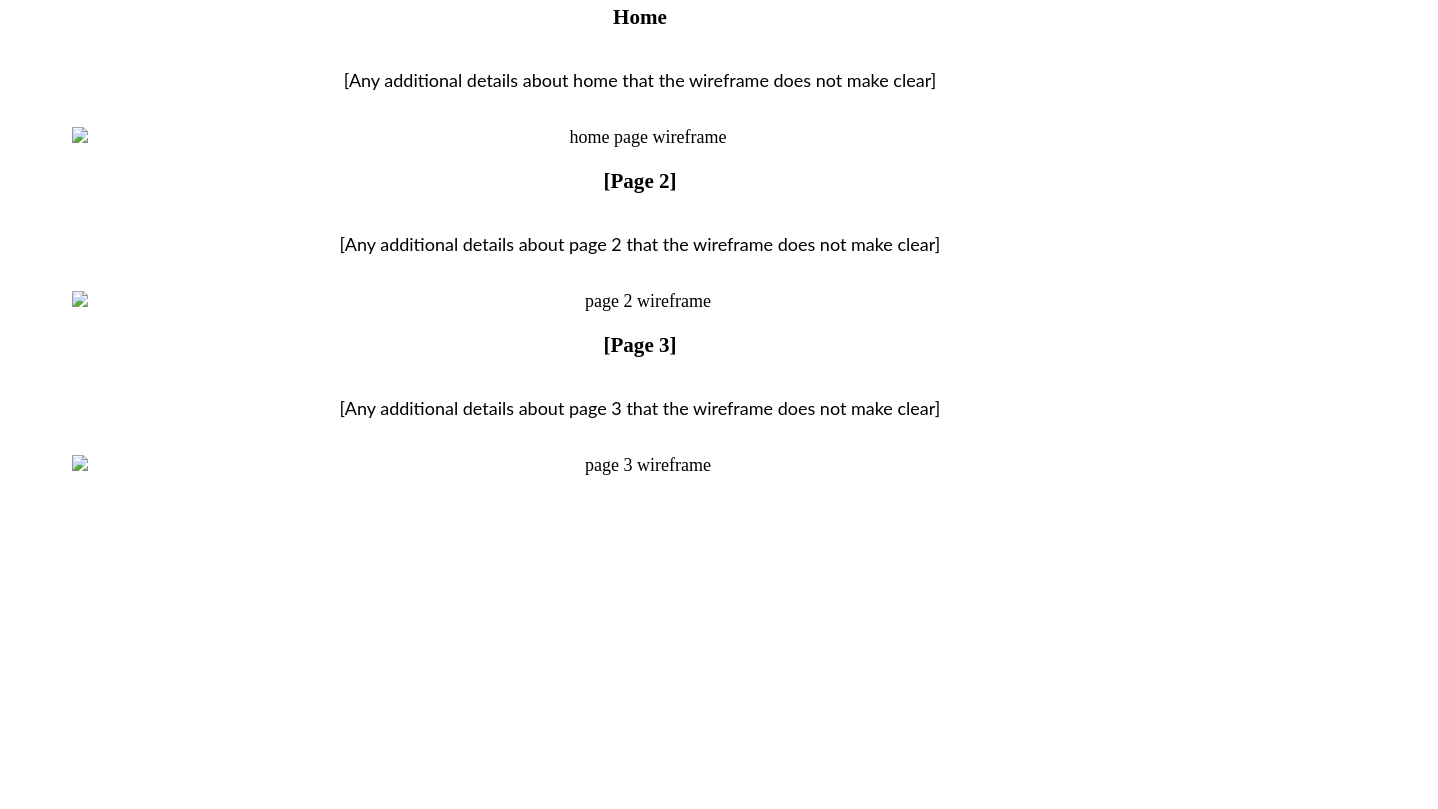
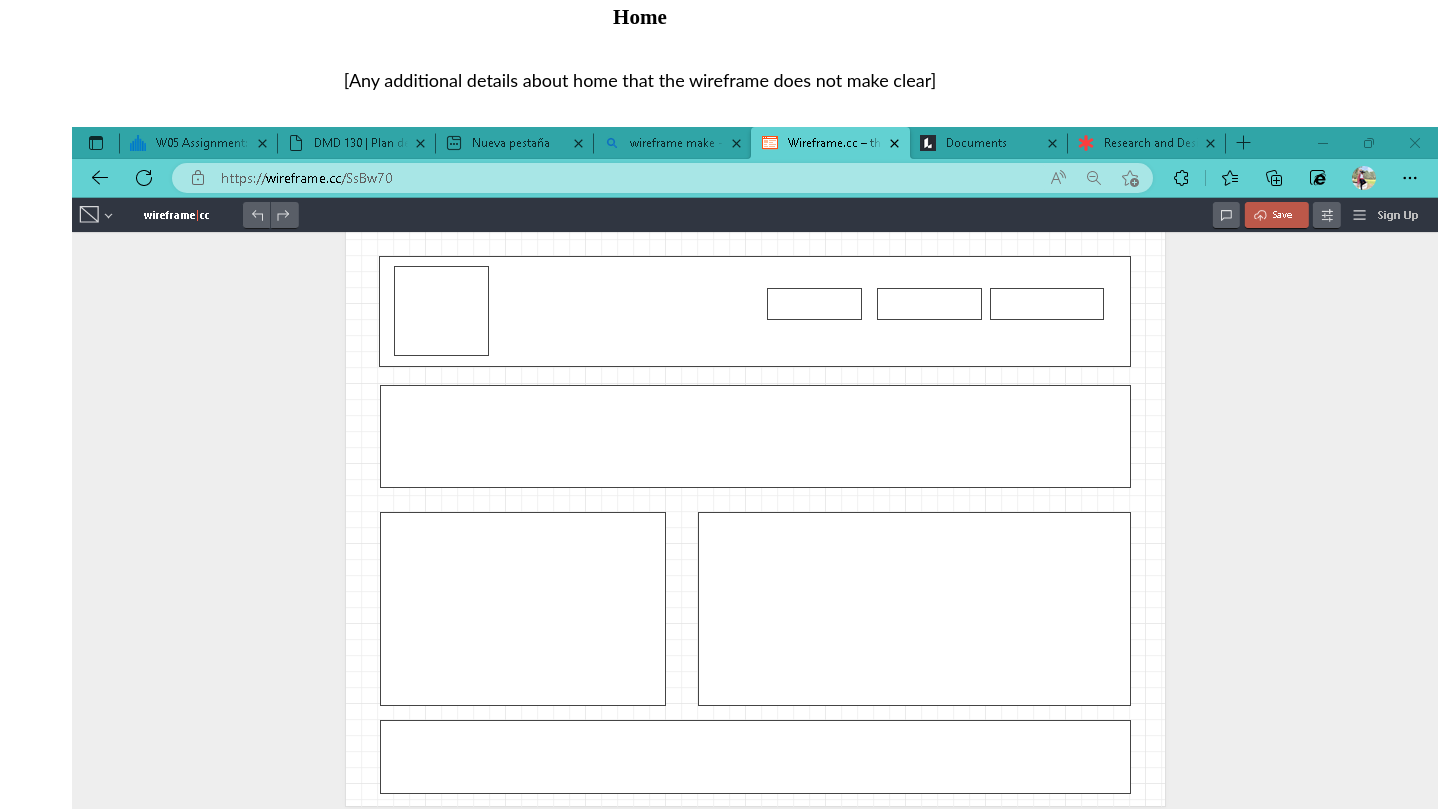
Before and after one commit to OliverAlvarez98/ownwebsite, a plain HTML site: page index.html in a window 1280 px wide. Shown: the part 5660-6469 px from the top of the page, 1438 px wide, since content can reach past the window. Before the commit the page ends 6208 px from the top, so only its background shows below. Drawn offline with Linux system fonts and the light colour scheme; a web font is replaced by a local one.

Commit message:
images wireframe

```diff
--- a/index.html
+++ b/index.html
@@ -160,19 +160,19 @@
       <p>
         [Any additional details about home that the wireframe does not make clear]
       </p>
-      <img src="#" alt="home page wireframe">
+      <img src="images/wareframe1.png" alt="home page wireframe">
 
       <h3>[Page 2]</h3>
       <p>
         [Any additional details about page 2 that the wireframe does not make clear]
       </p>
-      <img src="#" alt="page 2 wireframe">
+      <img src="images/wireframe2.png" alt="page 2 wireframe">
 
       <h3>[Page 3]</h3>
       <p>
         [Any additional details about page 3 that the wireframe does not make clear]
       </p>
-      <img src="#" alt="page 3 wireframe">
+      <img src="images/wireframe3.png" alt="page 3 wireframe">
     </main>
   </body>
 
```
Also changed, not shown: images/wareframe1.png (added), images/wireframe2.png (added), images/wireframe3.png (added).
